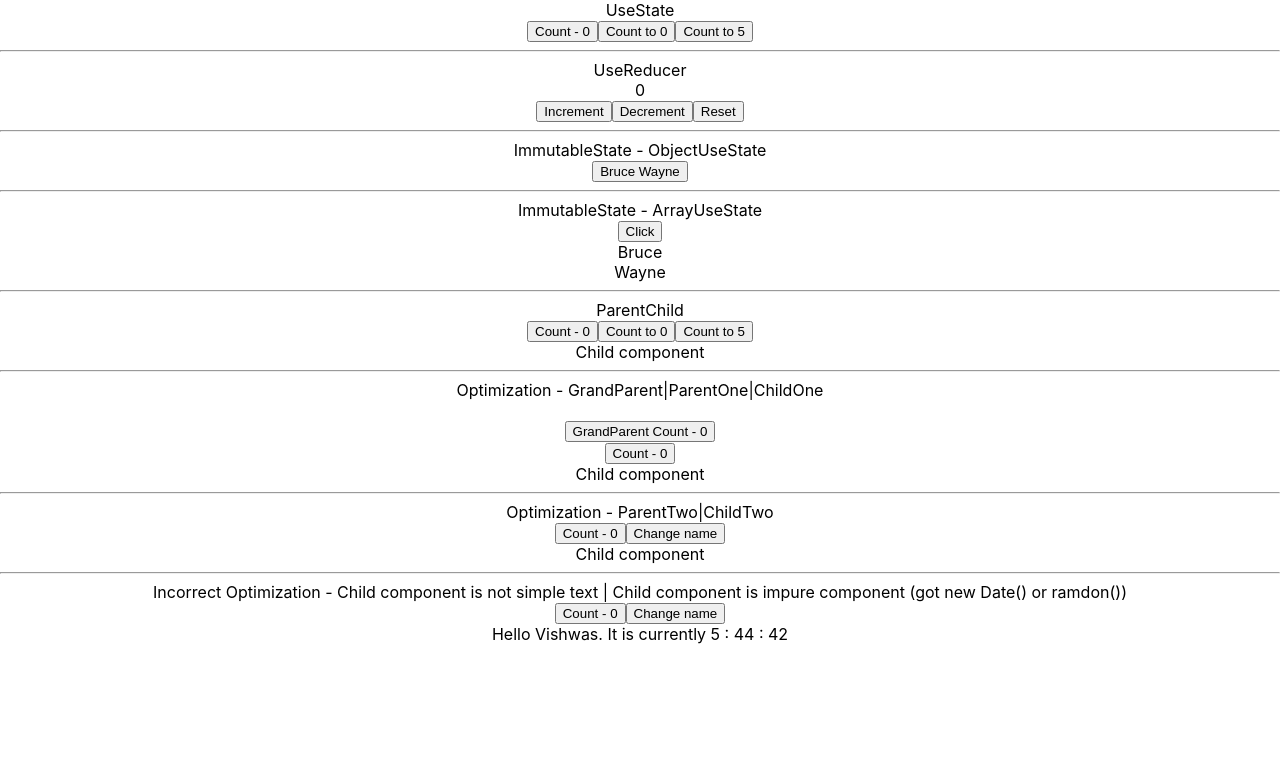
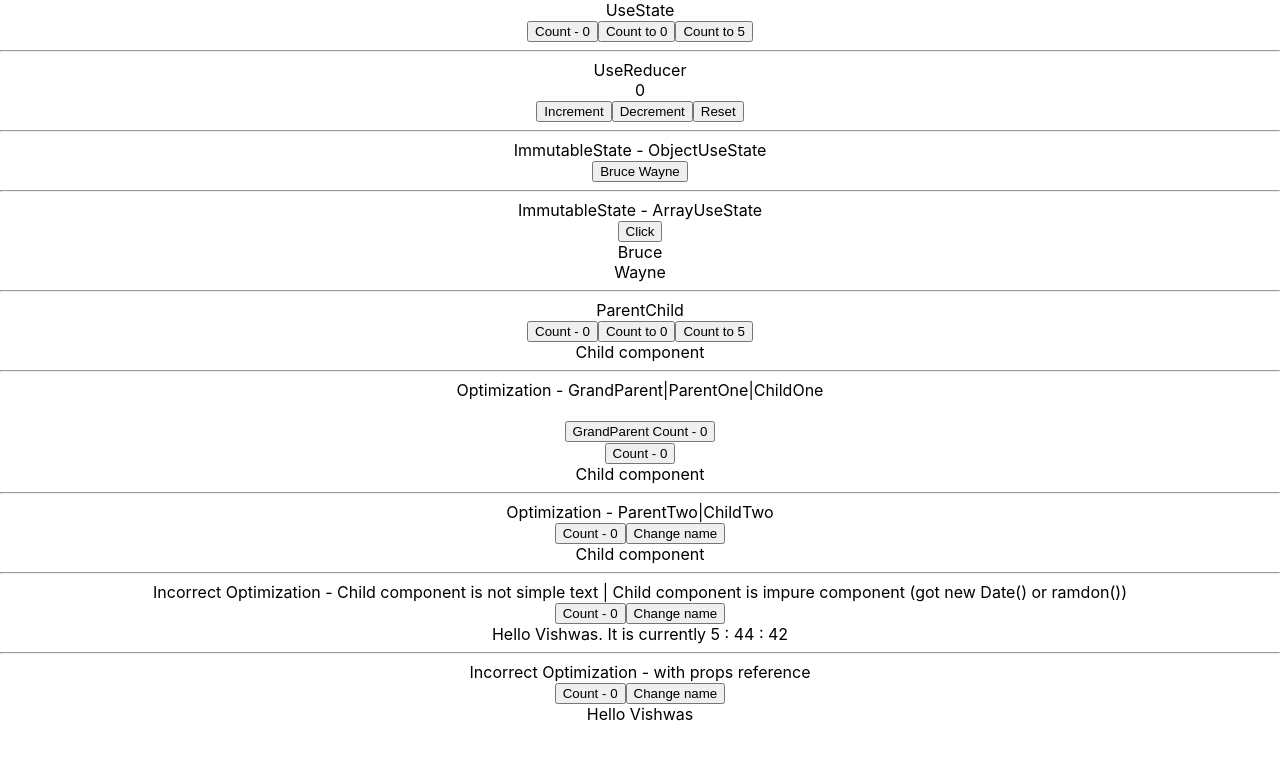
Before and after one commit to Annie-Huang/react-render, a React (Create React App) app: page / in a window 1280 px wide. Shown: the top 760 px of the page. Built offline with nearby package versions, Linux system fonts and the light colour scheme.

Commit message:
Create ChildFive.js and ParentFour.js, which is mirroring ChildFour and ParentThree

```diff
--- a/src/App.js
+++ b/src/App.js
@@ -9,6 +9,7 @@
 import GrandParent from './components/Optimization/GrandParent';
 import ParentTwo from './components/Optimization/ParentTwo';
 import ParentThree from './components/IncorrectOptimizations/ParentThree';
+import ParentFour from './components/IncorrectOptimizations/ParentFour';
 
 function App() {
   return (
@@ -43,6 +44,9 @@
       Incorrect Optimization - Child component is not simple text | Child
       component is impure component (got new Date() or ramdon())
       <ParentThree />
+      <hr />
+      Incorrect Optimization - with props reference
+      <ParentFour />
     </div>
   );
 }
--- /dev/null
+++ b/src/components/IncorrectOptimizations/ChildFive.js
@@ -0,0 +1,10 @@
+import React from 'react';
+
+const ChildFive = ({ name }) => {
+  console.log('ChildFive Render');
+  return <div>Hello {name}</div>;
+};
+
+const MemoizedChildFive = React.memo(ChildFive);
+
+export default MemoizedChildFive;
--- /dev/null
+++ b/src/components/IncorrectOptimizations/ParentFour.js
@@ -0,0 +1,18 @@
+import React, { useState } from 'react';
+import MemoizedChildFive from './ChildFive';
+
+const ParentFour = () => {
+  const [count, setCount] = useState(0);
+  const [name, setName] = useState('Vishwas');
+
+  console.log('ParentFour Render');
+  return (
+    <div>
+      <button onClick={() => setCount((c) => c + 1)}>Count - {count}</button>
+      <button onClick={() => setName('Codevolution')}>Change name</button>
+      <MemoizedChildFive name={name} />
+    </div>
+  );
+};
+
+export default ParentFour;
```
